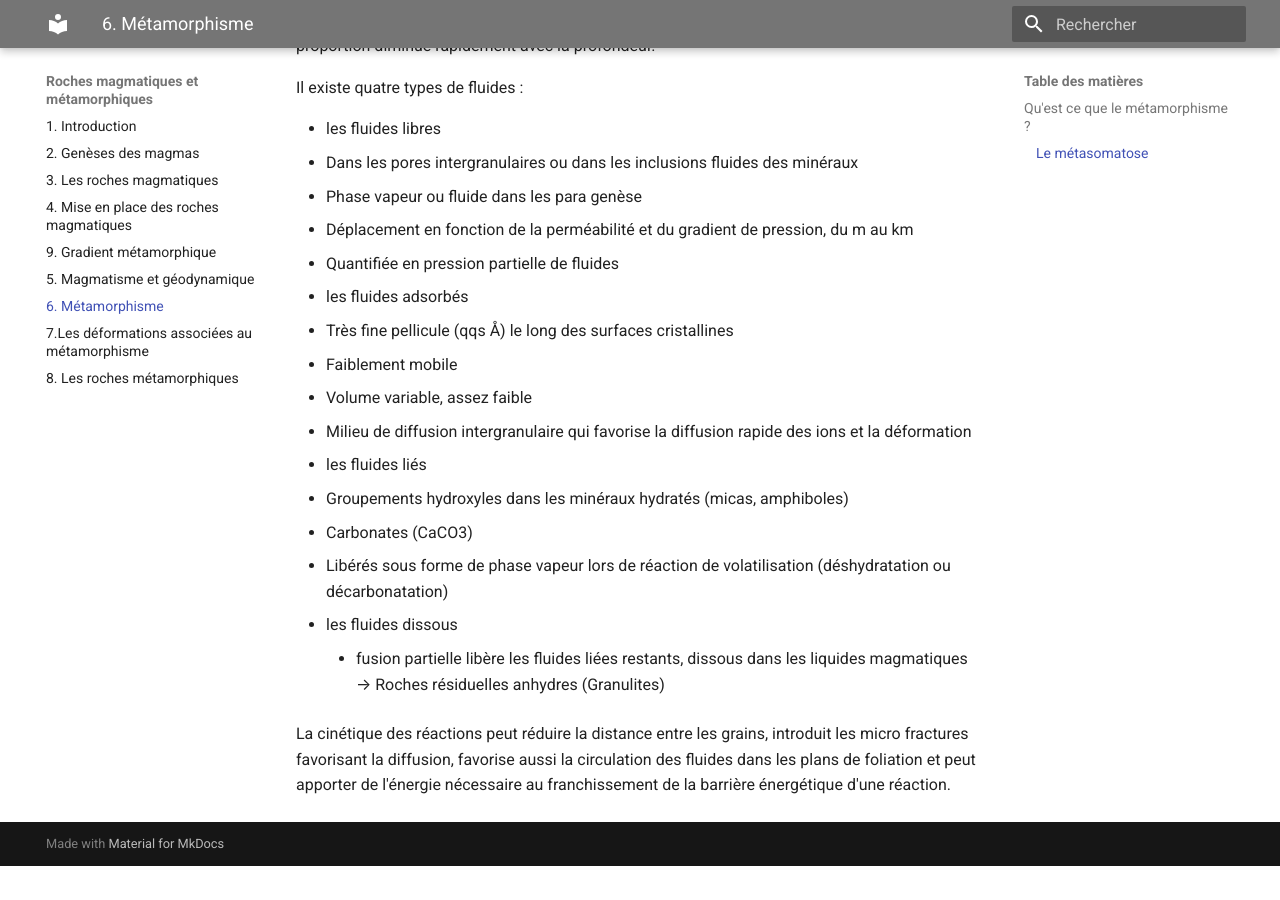
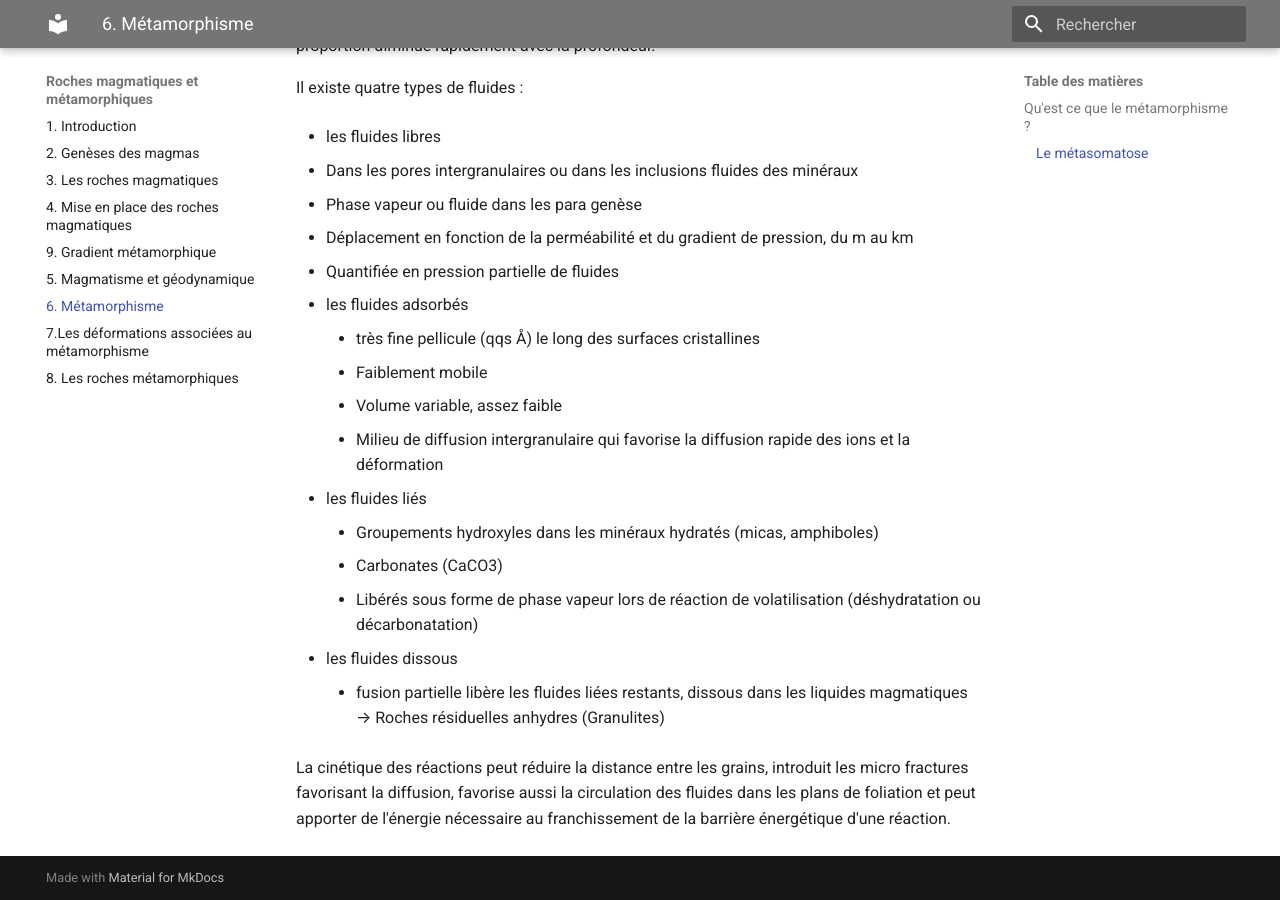
Before and after one commit to Lizeem/L3STcours, an MkDocs documentation site: the page built from Docs/Roches magmatiques et métamorphiques/VI.Métamorphisme et roches métamorphiques.md, in a window 1280 px wide and 900 px high, scrolled down 3262 px. Built offline with MkDocs 1.6.1 and Material for MkDocs 9.7.7, drawn with Linux system fonts in a browser that asks for light colours; before the commit the page ends 4128 px from its top, so only the background shows below that.

```diff
--- a/Docs/Roches magmatiques et métamorphiques/VI.Métamorphisme et roches métamorphiques.md
+++ b/Docs/Roches magmatiques et métamorphiques/VI.Métamorphisme et roches métamorphiques.md
@@ -81,21 +81,22 @@ Les fluides dans les roches sont à l'état supercritique. Les fluides sont auss
 Il existe quatre types de fluides :
 
 - les fluides libres
+
   - Dans les pores intergranulaires ou dans les inclusions fluides des minéraux
   - Phase vapeur ou fluide dans les para genèse
   - Déplacement en fonction de la perméabilité et du gradient de pression, du m au km
   - Quantifiée en pression partielle de fluides
 
 - les fluides adsorbés
-  - Très fine pellicule (qqs Å) le long des surfaces cristallines
-  - Faiblement mobile
-  - Volume variable, assez faible
-  - Milieu de diffusion intergranulaire qui favorise la diffusion rapide des ions et la déformation
+    - très fine pellicule (qqs Å) le long des surfaces cristallines
+    - Faiblement mobile
+    - Volume variable, assez faible
+    - Milieu de diffusion intergranulaire qui favorise la diffusion rapide des ions et la déformation
 
 - les fluides liés
-  - Groupements hydroxyles dans les minéraux hydratés (micas, amphiboles)
-  - Carbonates (CaCO3)
-  - Libérés sous forme de phase vapeur lors de réaction de  volatilisation (déshydratation ou décarbonatation)
+    - Groupements hydroxyles dans les minéraux hydratés (micas, amphiboles)
+    - Carbonates (CaCO3)
+    - Libérés sous forme de phase vapeur lors de réaction de  volatilisation (déshydratation ou décarbonatation)
 
 - les fluides dissous
     - fusion partielle libère les fluides liées restants, dissous dans les liquides magmatiques → Roches résiduelles anhydres (Granulites)
```
